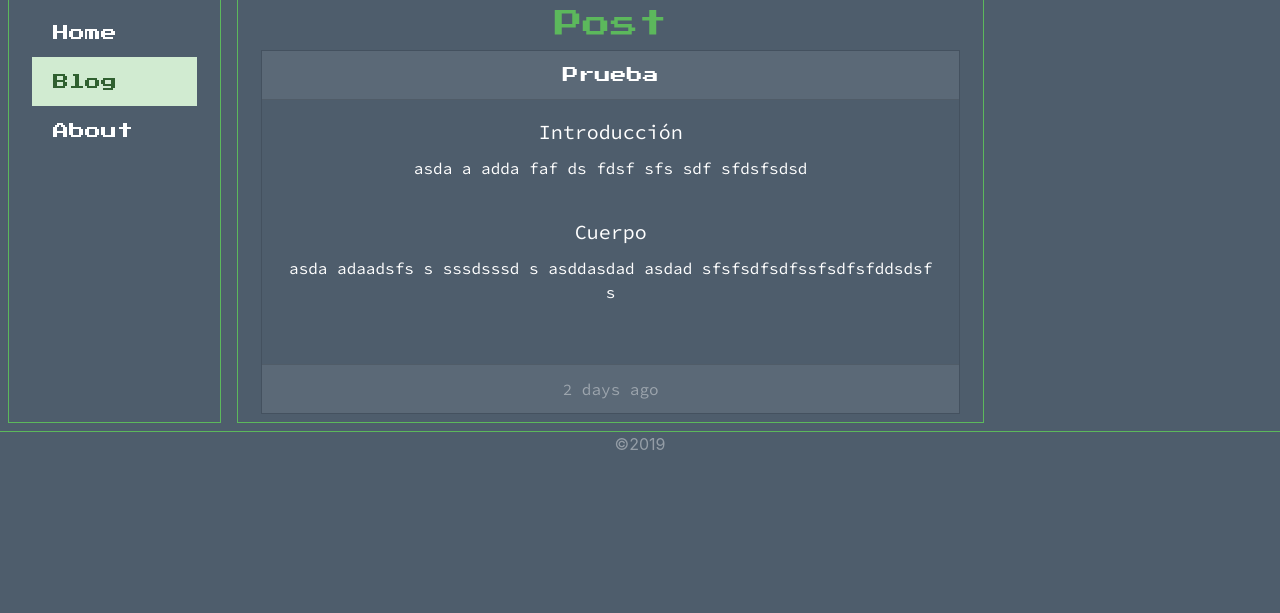
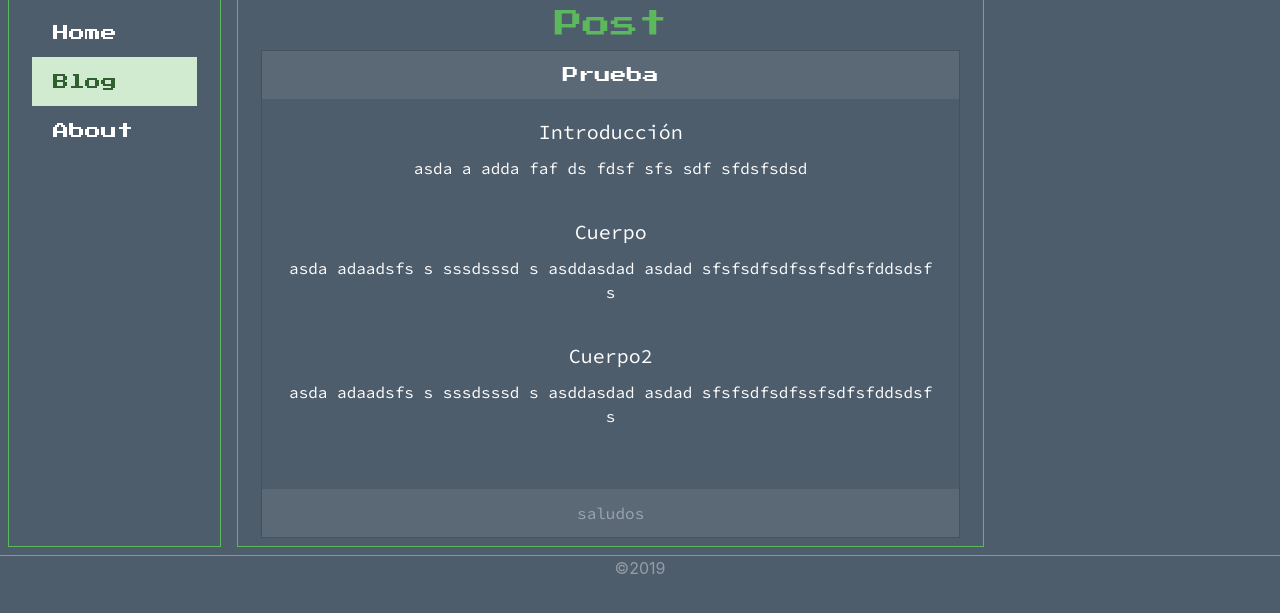
Before and after one commit to DarFig/bLg0, a Flask app: page /post in a window 1280 px wide. Shown: the part 90-703 px from the top of the page. Run offline with Flask 2, Linux system fonts and the light colour scheme; some libraries are stand-ins or nearby versions.

Commit message:
añadido el pie y multi cuerpo

```diff
--- a/src/_posts/20190805.json
+++ b/src/_posts/20190805.json
@@ -10,10 +10,15 @@
             "title":"Introducción",
             "text":"asda a adda faf ds fdsf sfs sdf sfdsfsdsd "
         },
-        "body":{
+        "body":[{
             "title":"Cuerpo",
             "text":"asda adaadsfs s sssdsssd s asddasdad asdad sfsfsdfsdfssfsdfsfddsdsf s"
+        },
+        {
+            "title":"Cuerpo2",
+            "text":"asda adaadsfs s sssdsssd s asddasdad asdad sfsfsdfsdfssfsdfsfddsdsf s"
         }
+        ]
     },
     "footer":{
         "label":"saludos"
--- a/src/_posts/base.json
+++ b/src/_posts/base.json
@@ -10,10 +10,10 @@
             "title":"",
             "text":""
         },
-        "body":{
+        "body":[{
             "title":"",
             "text":""
-        }
+        }]
     },
     "footer":{
         "label":""
--- a/src/templates/_views/post.html
+++ b/src/templates/_views/post.html
@@ -28,19 +28,22 @@ Post | {{ super() }}
                     {{ post["header"]["title"] }}
                 </div>
                 <div class="card-body">
+
                     <div>
                         <h5 class="card-title">{{ post["body"]["intro"]["title"] }}</h5>
                         <p class="card-text">{{ post["body"]["intro"]["text"] }}</p>
                         <br>
                     </div>
+                    {% for item in post["body"]["body"] %}
                     <div>
-                        <h5 class="card-title">{{ post["body"]["body"]["title"] }}</h5>
-                        <p class="card-text">{{ post["body"]["body"]["text"] }}</p>
+                        <h5 class="card-title">{{ item["title"] }}</h5>
+                        <p class="card-text">{{ item["text"] }}</p>
                         <br>
                     </div>
+                    {% endfor %}
                 </div>
                 <div class="card-footer text-muted">
-                    2 days ago
+                    {{ post["footer"]["label"] }}
                 </div>
             </div>
 
```
